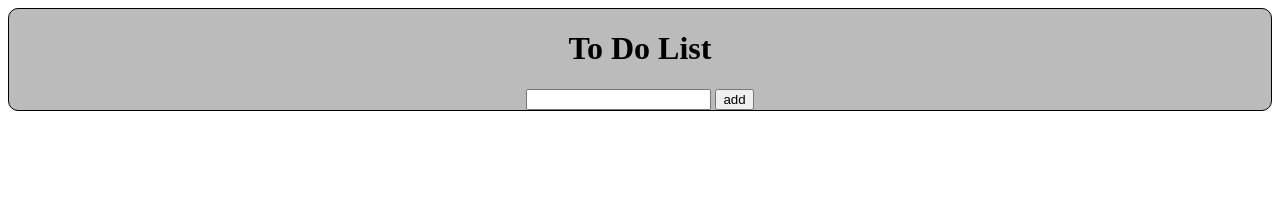
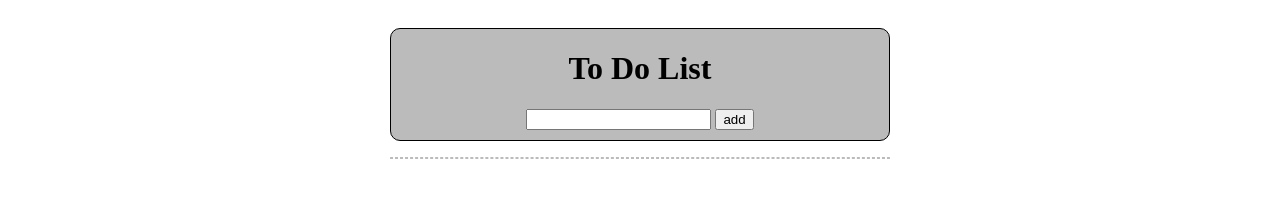
Before and after one commit to nasuunasuu/simple-todo, a plain HTML site: page index.html in a window 1280 px wide. Drawn offline with Linux system fonts and the light colour scheme.

Commit message:
[fix]UIの修正

```diff
--- a/index.html
+++ b/index.html
@@ -1,19 +1,23 @@
 <!DOCTYPE html>
 <html lang="ja">
+
 <head>
     <meta charset="UTF-8">
     <meta name="viewport" content="width=device-width, initial-scale=1.0">
     <title>ToDo List</title>
     <link rel="stylesheet" href="style.css">
 </head>
+
 <body>
     <div class="container">
+        <div class="inputSpace">
             <h1>To Do List</h1>
             <input type="text" id="listInput">
             <button onclick="addList()">add</button>
-
         </div>
         <ul id="lists"></ul>
         <script src="script.js"></script>
+    </div>
 </body>
+
 </html>
--- a/style.css
+++ b/style.css
@@ -1,10 +1,23 @@
-body{
+body {
     text-align: center;
+}
 
+.container {
+    width: 500px;
+    margin: auto;
+    padding-top: 20px;
 
 }
-.container{
+
+.inputSpace {
+    padding-bottom: 10px;
     background-color: #bbbbbb;
-    border: 1px solid ;
+    border: 1px solid;
     border-radius: 10px;
 }
+
+ul {
+    border: 1px dashed #bbbbbb;
+    border-radius: 10px;
+    text-align: left;
+}
```
Lines whose indentation alone changed are shown as unchanged.
